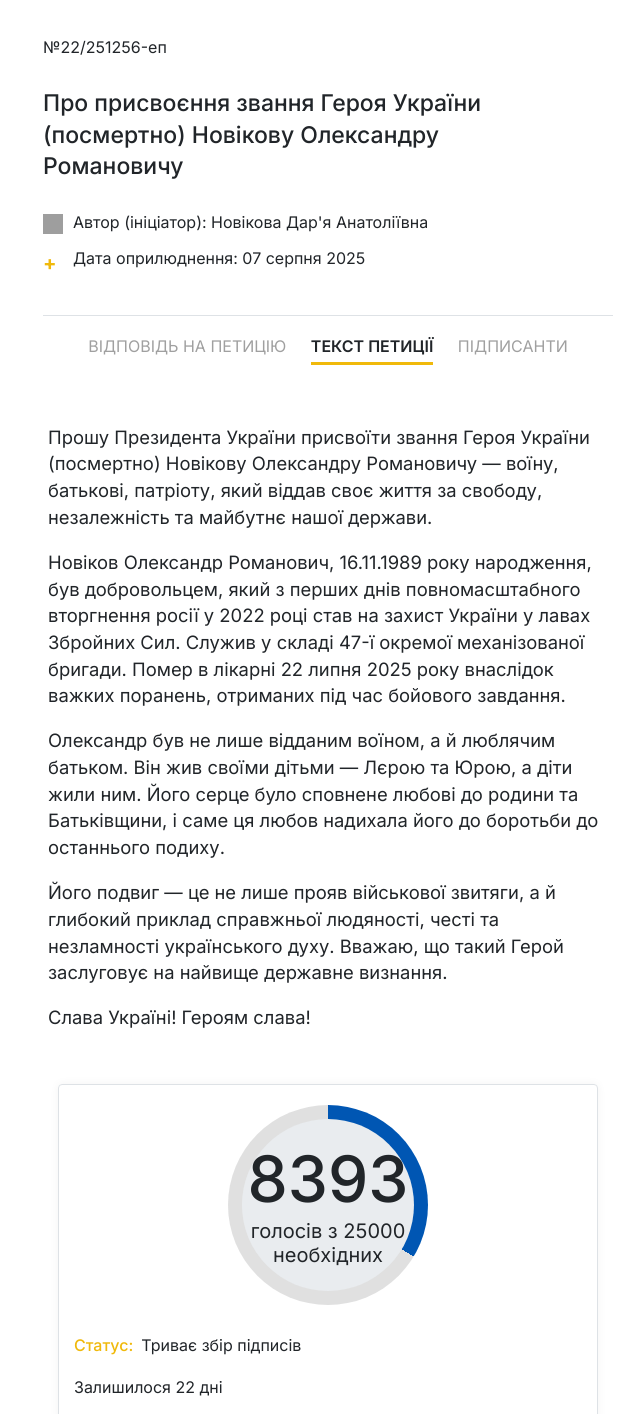
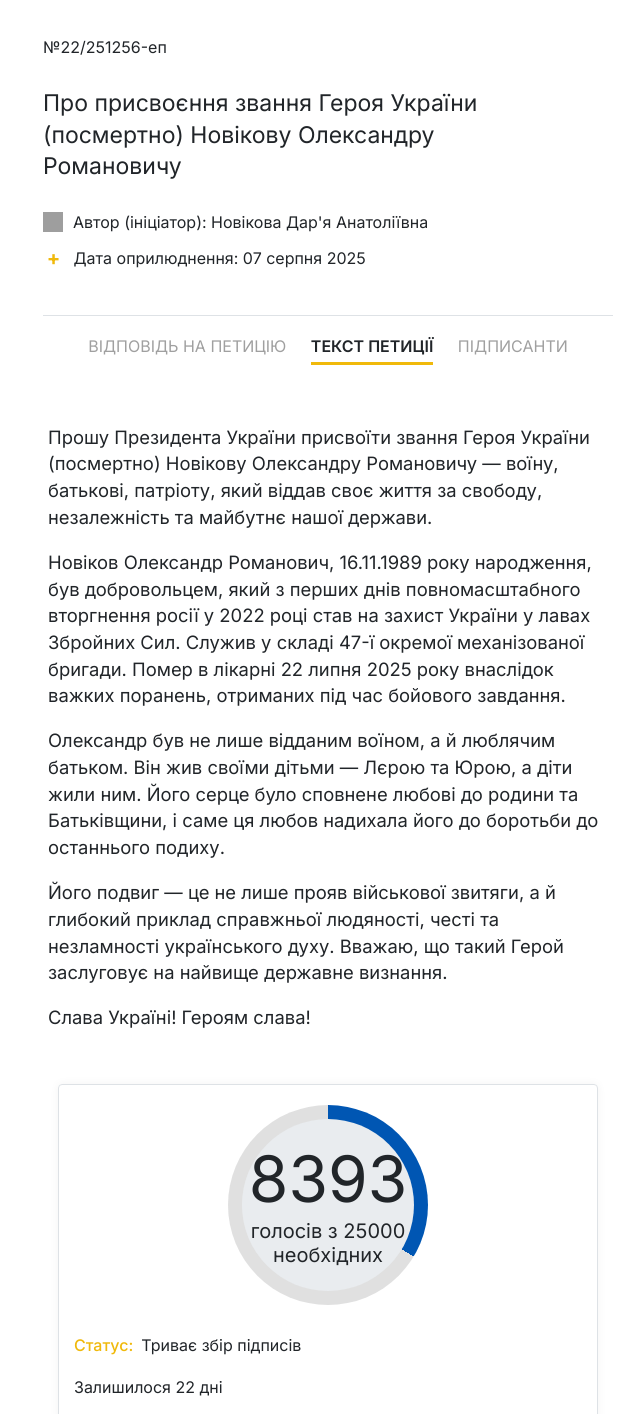
Before and after one commit to petition99/pet, a plain HTML site: page index.html in a window 1280 px wide. Shown: the part 215-1629 px from the top of the page, without its empty margins (312-952 px from the left). Drawn offline with Linux system fonts and the light colour scheme; grey boxes are pictures that could not be loaded.

Commit message:
Adjust font-weight and icon positioning in styles

```diff
--- a/index.html
+++ b/index.html
@@ -138,10 +138,10 @@
             line-height: 1.35;
         }
 
-        /* ЗМІНА: Зменшив жирність (font-weight) до 500 */
+        /* ЗМІНА: Зменшив жирність (font-weight) до 400 */
         .petition-main-title {
             font-size: 23px;
-            font-weight: 500;
+            font-weight: 400;
             margin: 0;
             line-height: 1.35;
         }
@@ -172,9 +172,8 @@
             height: 20px;
             margin-right: 10px;
             flex-shrink: 0;
-            /* ЗМІНА: Додано відносну позицію для точного вирівнювання іконок */
-            position: relative;
-            top: 2px; /* Трохи змістити, щоб вирівняти по верхньому краю першого рядка тексту */
+            /* ЗМІНА: Прибираємо позиціювання. Іконка людини - це фонове зображення.
+            Вирівнювання забезпечуємо Flexbox. */
         }
 
         .icon-person {
@@ -184,12 +183,15 @@
             background-repeat: no-repeat;
         }
 
+        /* ЗМІНА: Вирівнюємо символ '+' по центру його 20x20px контейнера */
         .icon-plus {
             font-size: 20px;
             color: #f0b90b;
             font-weight: 700;
-            /* ЗМІНА: Видалено top: 2px, оскільки тут це символ і він краще виглядає без зміщення.
-            Вирівнювання забезпечує .detail-row (align-items: flex-start) */
+            display: block; /* Важливо для вирівнювання тексту */
+            text-align: center; /* Вирівнювання по горизонталі */
+            line-height: 20px; /* Вирівнювання по вертикалі в контейнері 20px */
+            margin-left: 0.5px; /* Невелике коригування для ідеального центрування символу '+' */
         }
 
         .petition-tabs {
@@ -271,10 +273,10 @@
             line-height: 1.1;
         }
 
-        /* ЗМІНА: Зменшив жирність (font-weight) до 500 */
+        /* ЗМІНА: Зменшив жирність (font-weight) до 400 */
         .progress-votes-count {
             font-size: 64px;
-            font-weight: 500;
+            font-weight: 400;
             color: #212529;
             margin-bottom: 5px;
         }
```
